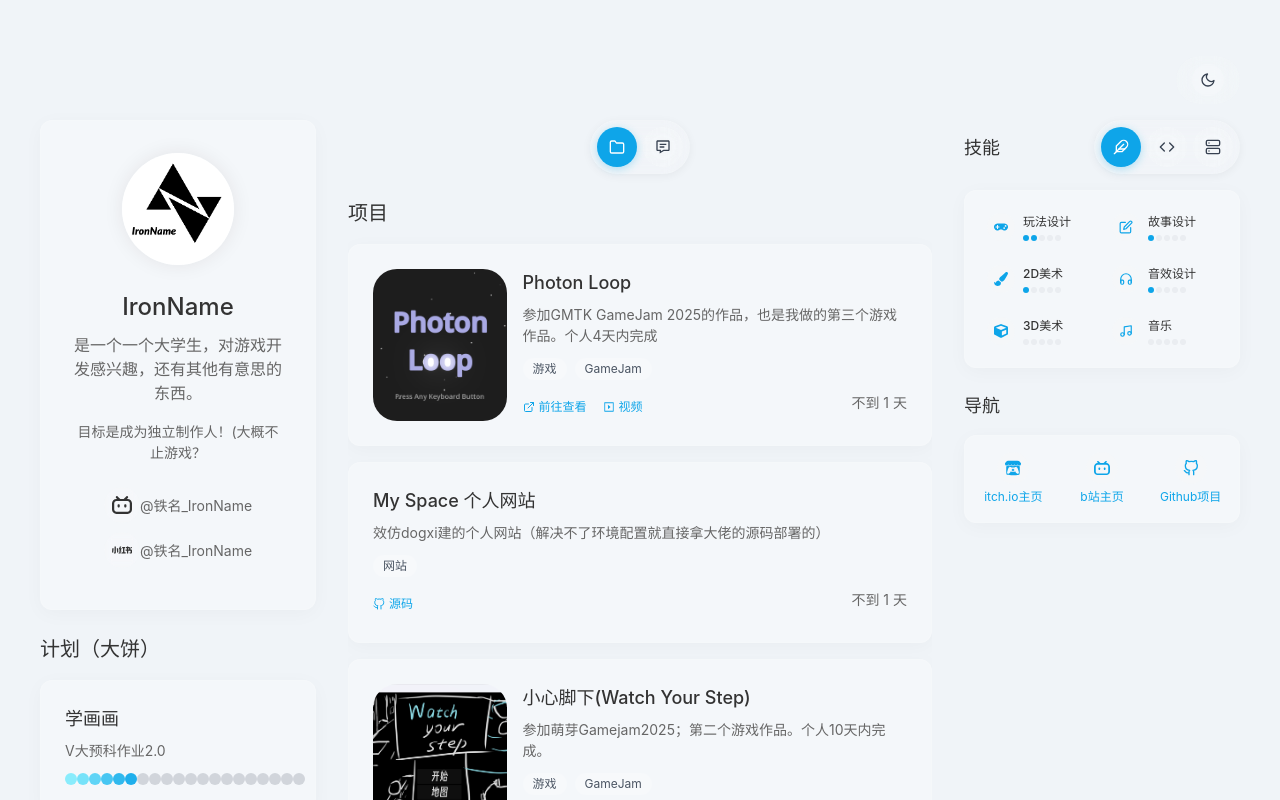
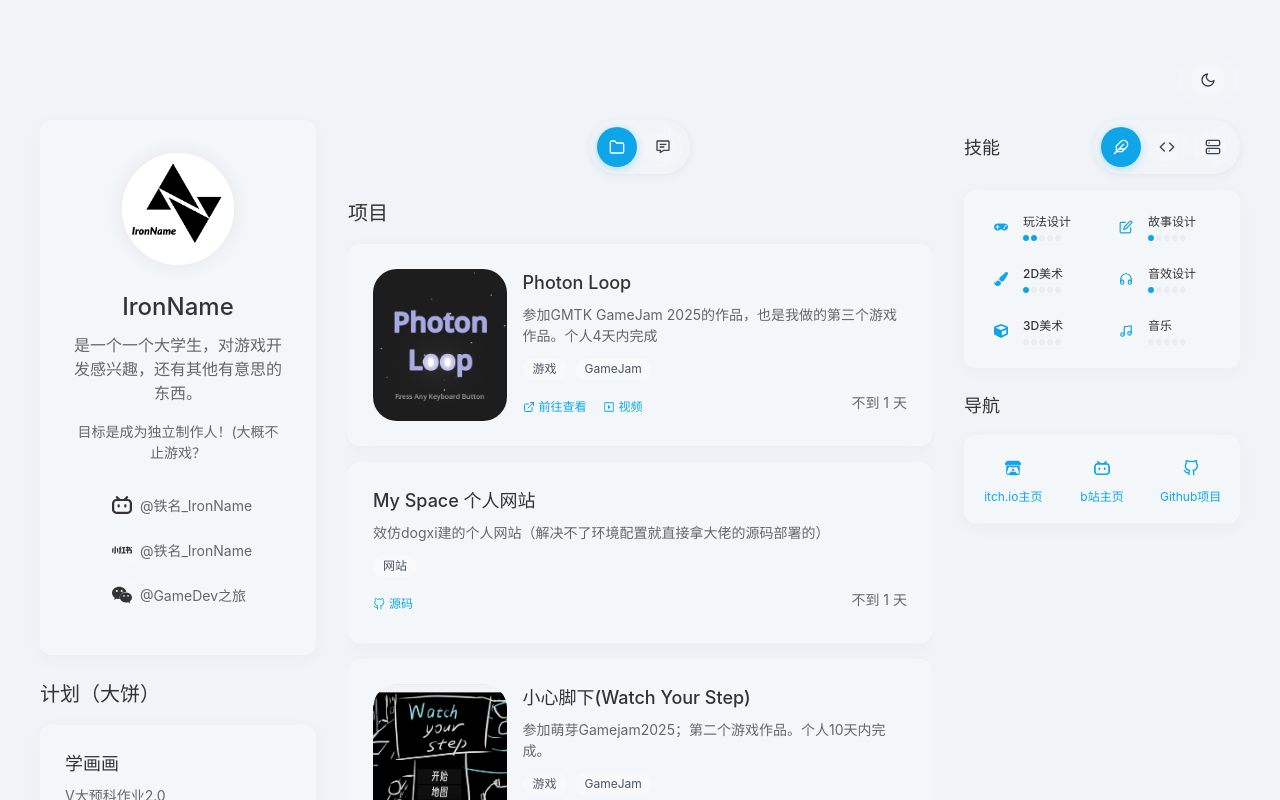
Before and after one commit to 1ronName/IronName-s-Space, a React (Vite) app: page / in a window 1280 px wide. Built offline with nearby package versions, Linux system fonts and the light colour scheme.

Commit message:
icon update

```diff
--- a/src/components/common/Icon.tsx
+++ b/src/components/common/Icon.tsx
@@ -41,6 +41,7 @@ import {
   SiGodotengine,
   SiC,
   SiPython,
+  SiWechat,
   SiXiaohongshu,
 
 } from "react-icons/si";
@@ -87,6 +88,7 @@ const IconMap: Record<string, React.ComponentType<any>> = {
   SiGodotengine,
   SiC,
   SiPython,
+  SiWechat,
   SiXiaohongshu,
 
   // Material Design 图标
--- a/src/data/profile.ts
+++ b/src/data/profile.ts
@@ -20,6 +20,13 @@ export const profileData: Profile = {
             icon: 'SiXiaohongshu',
             tooltip: '小红书'
         },
+        {
+            id: 'wechat',
+            username: '@GameDev之旅',
+            url: '/',
+            icon: 'SiWechat',
+            tooltip: '微信公众号'
+        },
         // {
         //     id: 'email',
         //     name: 'Email',
```
